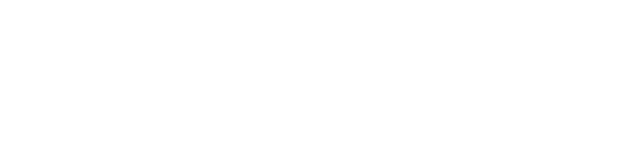
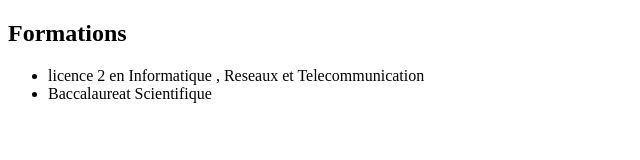
Before and after one commit to moudjibouchakour6-wq/mon-cv, a plain HTML site: page index.html in a window 1280 px wide. Shown: the whole page, without its empty margins (0-640 px from the left). Drawn offline with Linux system fonts and the light colour scheme.

Commit message:
mise en place de la section formations

```diff
--- a/index.html
+++ b/index.html
@@ -6,5 +6,12 @@
     <link rel="stylesheet" href="style.css" >
 </head>
 <body>
+    <section>
+        <h2>Formations</h2>
+        <ul>
+            <li>licence 2 en Informatique , Reseaux et Telecommunication</li>
+            <li>Baccalaureat Scientifique</li>
+        </ul>
+    </section>
 </body>
 </html>
```
